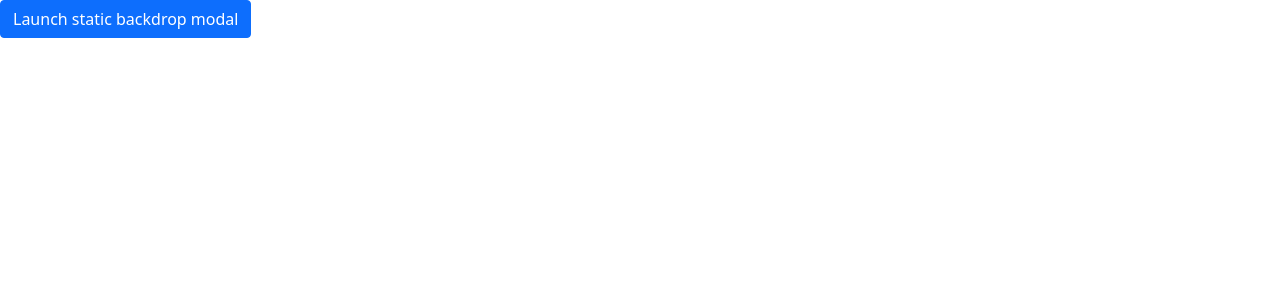
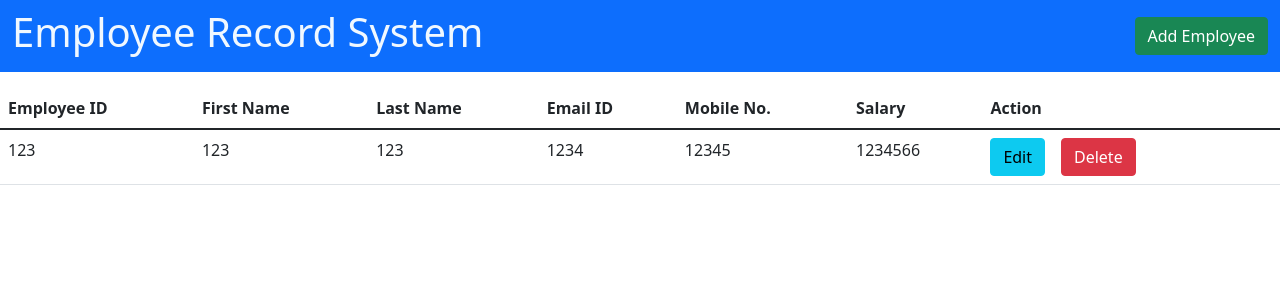
Before and after one commit to RGCbetty/employee-record-system, an Angular app: page / in a window 1280 px wide. Shown: the top 300 px of the page. Built offline with nearby package versions, Linux system fonts and the light colour scheme.

Commit message:
Added Email Dashboard

```diff
--- /dev/null
+++ b/db.json
@@ -0,0 +1,19 @@
+{
+  "posts": [
+    {
+      "id": 1,
+      "title": "json-server",
+      "author": "typicode"
+    }
+  ],
+  "comments": [
+    {
+      "id": 1,
+      "body": "some comment",
+      "postId": 1
+    }
+  ],
+  "profile": {
+    "name": "typicode"
+  }
+}
--- a/src/app/app.component.html
+++ b/src/app/app.component.html
@@ -1,9 +1 @@
-<!-- Button trigger modal -->
-<button
-  type="button"
-  class="btn btn-primary"
-  data-bs-toggle="modal"
-  data-bs-target="#staticBackdrop"
->
-  Launch static backdrop modal
-</button>
+<app-employee-dashboard></app-employee-dashboard>
--- /dev/null
+++ b/src/app/employee/employee-dashboard/employee-dashboard.component.html
@@ -0,0 +1,41 @@
+<nav class="navbar navbar-light bg-primary">
+  <div class="container-fluid">
+    <h1 style="color: aliceblue">Employee Record System</h1>
+    <div class="d-flex">
+      <button
+        class="btn btn-success"
+        data-bs-toggle="modal"
+        data-bs-target="#exampleModal"
+      >
+        Add Employee
+      </button>
+    </div>
+  </div>
+</nav>
+<table class="table mt-3">
+  <thead>
+    <tr>
+      <th scope="col">Employee ID</th>
+      <th scope="col">First Name</th>
+      <th scope="col">Last Name</th>
+      <th scope="col">Email ID</th>
+      <th scope="col">Mobile No.</th>
+      <th scope="col">Salary</th>
+      <th scope="col">Action</th>
+    </tr>
+  </thead>
+  <tbody>
+    <tr>
+      <td>123</td>
+      <td>123</td>
+      <td>123</td>
+      <td>1234</td>
+      <td>12345</td>
+      <td>1234566</td>
+      <td>
+        <button class="btn btn-info">Edit</button>
+        <button class="btn btn-danger mx-3">Delete</button>
+      </td>
+    </tr>
+  </tbody>
+</table>
--- /dev/null
+++ b/src/app/employee/employee-dashboard/employee-dashboard.component.ts
@@ -0,0 +1,12 @@
+import { Component, OnInit } from '@angular/core';
+
+@Component({
+  selector: 'app-employee-dashboard',
+  templateUrl: './employee-dashboard.component.html',
+  styleUrls: ['./employee-dashboard.component.css'],
+})
+export class EmployeeDashboardComponent implements OnInit {
+  constructor() {}
+
+  ngOnInit(): void {}
+}
--- a/src/index.html
+++ b/src/index.html
@@ -6,8 +6,18 @@
     <base href="/" />
     <meta name="viewport" content="width=device-width, initial-scale=1" />
     <link rel="icon" type="image/x-icon" href="favicon.ico" />
-  </head>
-  <body>
-    <app-root></app-root>
-  </body>
+    <link
+    href="https://cdn.jsdelivr.net/npm/bootstrap@5.1.3/dist/css/bootstrap.min.css"
+    rel="stylesheet"
+    integrity="sha384-1BmE4kWBq78iYhFldvKuhfTAU6auU8tT94WrHftjDbrCEXSU1oBoqyl2QvZ6jIW3"
+    crossorigin="anonymous"
+  />
+</head>
+<body>
+  <app-root></app-root>
+  <script
+    src="https://cdn.jsdelivr.net/npm/bootstrap@5.1.3/dist/js/bootstrap.bundle.min.js"
+    integrity="sha384-ka7Sk0Gln4gmtz2MlQnikT1wXgYsOg+OMhuP+IlRH9sENBO0LRn5q+8nbTov4+1p"
+    crossorigin="anonymous"
+  ></script>
 </html>
--- a/src/styles.css
+++ b/src/styles.css
@@ -1,3 +1,3 @@
 /* You can add global styles to this file, and also import other style files */
-@import "~bootstrap/dist/css/bootstrap.min.css";
-@import "~font-awesome/css/font-awesome.min.css";
+/* @import "~bootstrap/dist/css/bootstrap.min.css";
+@import "~font-awesome/css/font-awesome.min.css"; */
```
Also changed, not shown: src/app/app.module.ts (+8 -6 lines), src/app/employee/employee-dashboard/employee-dashboard.model.ts (added, +8 -0 lines), src/app/shared/api.service.ts (added, +37 -0 lines), src/app/employee/employee-dashboard/employee-dashboard.component.css (added), 2 other files (tests, documents, lock files or other folders).
